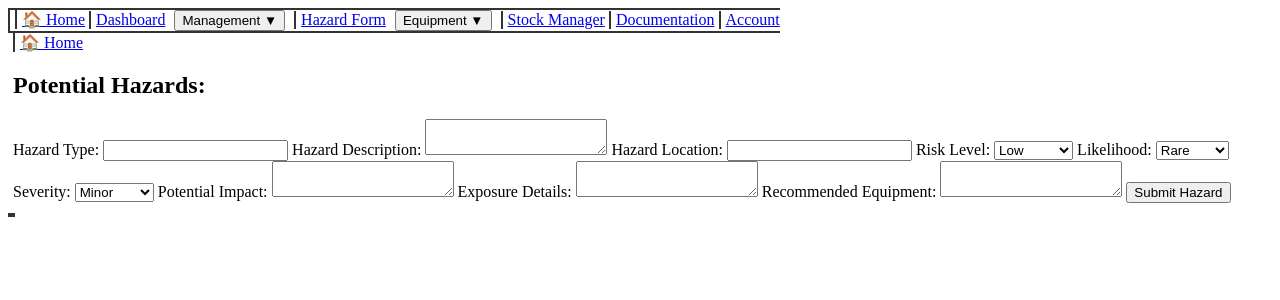
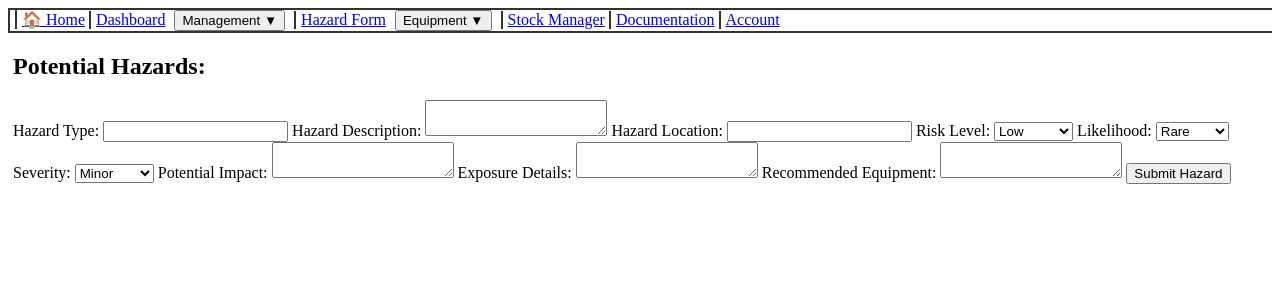
Before and after one commit to Seth-Gers-2002/Uni_Group_project_website, a Flask app: page /hazard_form in a window 1280 px wide. Shown: the top 300 px of the page. Run offline with Flask 3, Linux system fonts and the light colour scheme.

Commit message:
Adjusted the base to apply information to be displayed better

```diff
--- a/my_app_directory/templates/base.html
+++ b/my_app_directory/templates/base.html
@@ -29,6 +29,11 @@
         border-left: 2px solid #333333;
 
     }
+    body{
+        display: grid;
+    }
+
+
 </style>
 
 <body>
@@ -51,10 +56,14 @@
         <a href="#">Account</a>
     </nav>
 
+
+</body>
+
+<body>
     <div class="content">
         {% block content %}{% endblock %}
     </div>
 </body>
-<nav>
-</nav>
+
+
 </html>
--- a/my_app_directory/templates/hazard_form.html
+++ b/my_app_directory/templates/hazard_form.html
@@ -3,7 +3,6 @@
 {% block title %}Hazard Form{% endblock %}
 
 {% block content %}
-<a href="{{ url_for('index') }}">🏠 Home</a>
 <h2>Potential Hazards:</h2>
 <form action="{{ url_for('hazard_management.hazard_form') }}" method="post">
     <label>Hazard Type:</label>
```
